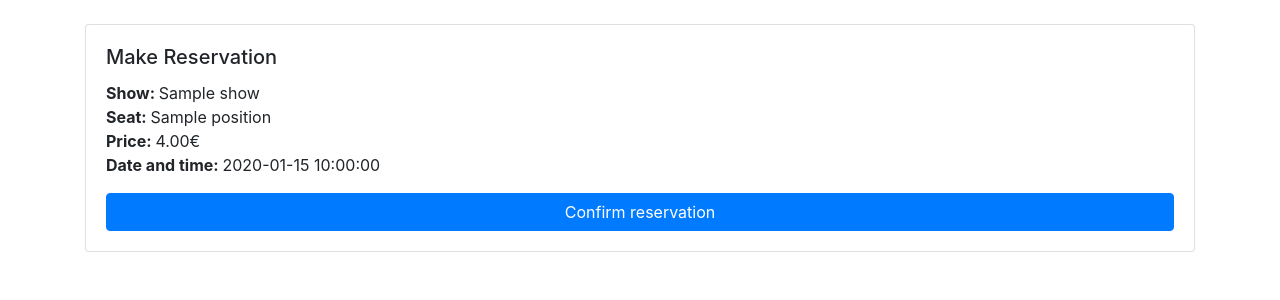
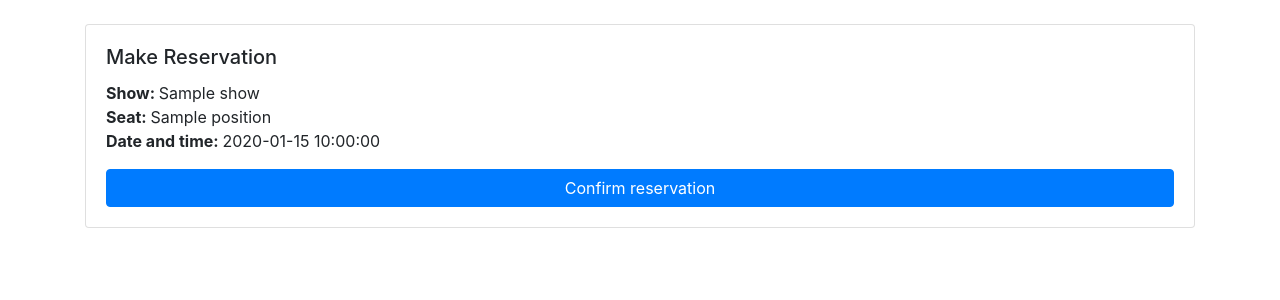
Before and after one commit to ihammadasghar/Theater-Bookings, a Python web app: template theatrebookings/templates/create_reservation.html in a window 1280 px wide. Shown: the part 56-356 px from the top of the page. Run offline with Jinja, Linux system fonts and the light colour scheme; the template is opened without the code that fills it: most values are stand-ins (such as "Sample title", 1, 10 or a date in 2020).

Commit message:
Update create_reservation.html

```diff
--- a/theatrebookings/templates/create_reservation.html
+++ b/theatrebookings/templates/create_reservation.html
@@ -10,11 +10,6 @@
     <p>
       <b>Show: </b>{{ show.name }}<br>
       <b>Seat: </b>{{ seat.position }}<br>
-      {% if seat.vip%}
-      <b>Price: </b>12.00€<br>
-      {% else %}
-      <b>Price: </b>4.00€<br>
-      {% endif %}
       <b>Date and time: </b>{{ screening.datetime }}<br>
     </p>
     <form action="/reservations/{{ show.id }}/{{ seat.id }}" method="post">
```
